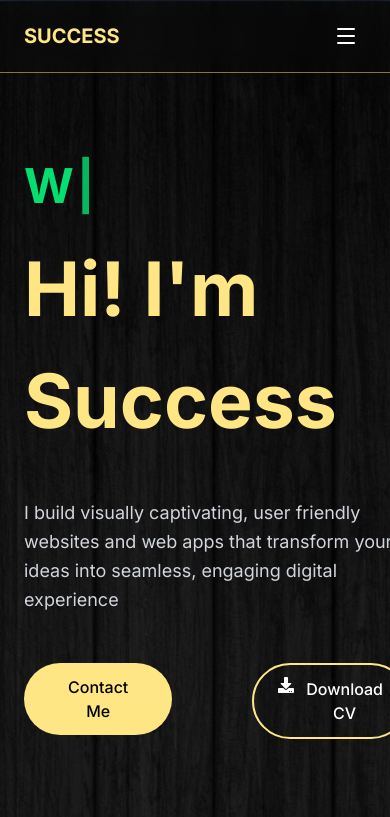
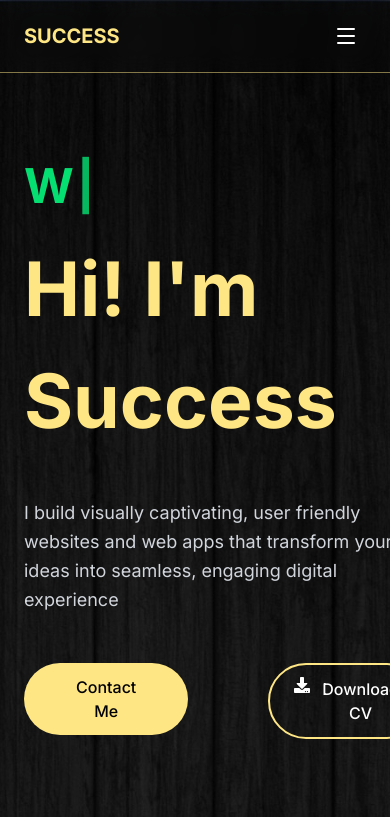
Before and after one commit to Surcisko/Success-Portfolio, a React (Vite) app: page / in a window 390 px wide. Shown: the top 817 px of the page. Built offline with nearby package versions, Linux system fonts and the light colour scheme; grey boxes are pictures that could not be loaded.

Commit message:
Third Commit

```diff
--- a/src/components/pages/Home.jsx
+++ b/src/components/pages/Home.jsx
@@ -51,7 +51,7 @@ export const Home = () => {
 
         <div className="mt-12 flex gap-20 ">
           <a href="/contact">
-            <button className=" bg-primary hover:bg-primary/90 transition px-11 py-3 rounded-full  text-black font-medium md:px-3 lg:px-6 xl:px-11">
+            <button className=" bg-primary hover:bg-primary/90 transition px-13 py-3 rounded-full  text-black font-medium md:px-3 lg:px-6 xl:px-11">
               Contact Me
             </button>
           </a>
```
